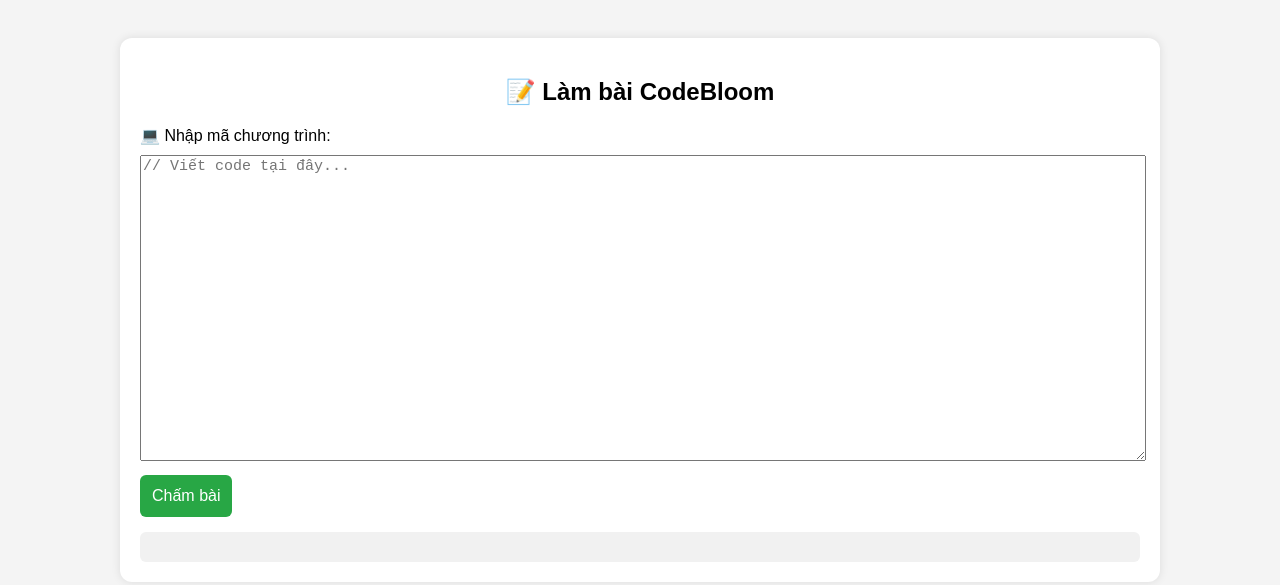
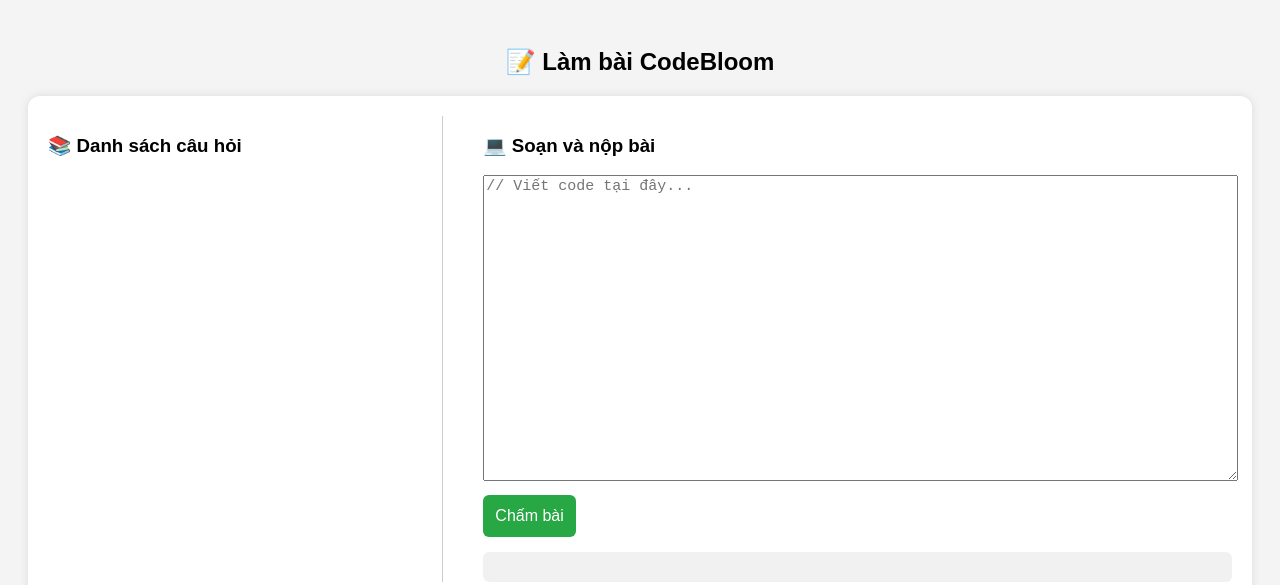
Before and after one commit to ririkaka/codebloom-system, a website: page public/index.html in a window 1280 px wide. Drawn offline with Linux system fonts and the light colour scheme; no server answers; sample sign-in values are in the browser's storage.

Commit message:
cap nhat aksdfjlasdf111111111111111

```diff
--- a/public/index.html
+++ b/public/index.html
@@ -7,24 +7,33 @@
     body {
       font-family: Arial, sans-serif;
       background: #f4f4f4;
-      padding: 30px;
+      padding: 20px;
     }
     .container {
-      max-width: 1000px;
+      max-width: 1200px;
       margin: auto;
-      background: white;
+      background: #fff;
       padding: 20px;
       border-radius: 12px;
+      display: flex;
+      gap: 20px;
       box-shadow: 0 0 10px rgba(0,0,0,0.1);
+    }
+    .left {
+      flex: 1;
+      border-right: 1px solid #ccc;
+      padding-right: 20px;
+    }
+    .right {
+      flex: 2;
+      padding-left: 20px;
     }
     h2 {
       text-align: center;
-      margin-bottom: 20px;
     }
     ul#questionList {
       list-style: none;
       padding: 0;
-      margin-bottom: 20px;
     }
     li.question-item {
       padding: 10px;
@@ -33,19 +42,18 @@
       border-radius: 6px;
       cursor: pointer;
     }
+    li.question-item.selected {
+      background-color: #e0f0ff;
+    }
     li.question-item.done {
       background-color: #d4edda;
       border-left: 5px solid #28a745;
-    }
-    li.question-item:hover {
-      background-color: #f0f8ff;
     }
     textarea {
       width: 100%;
       height: 300px;
       font-family: monospace;
       font-size: 15px;
-      margin-top: 10px;
     }
     button {
       padding: 12px;
@@ -73,17 +81,22 @@
 </head>
 <body>
 
+<h2>📝 Làm bài CodeBloom</h2>
+
 <div class="container">
-  <h2>📝 Làm bài CodeBloom</h2>
+  <!-- Cột trái -->
+  <div class="left">
+    <h3>📚 Danh sách câu hỏi</h3>
+    <ul id="questionList"></ul>
+  </div>
 
-  <ul id="questionList"></ul>
-
-  <label for="codeInput">💻 Nhập mã chương trình:</label>
-  <textarea id="codeInput" placeholder="// Viết code tại đây..."></textarea>
-
-  <button id="submitBtn" disabled>Chấm bài</button>
-
-  <div class="output" id="resultBox"></div>
+  <!-- Cột phải -->
+  <div class="right">
+    <h3>💻 Soạn và nộp bài</h3>
+    <textarea id="codeInput" placeholder="// Viết code tại đây..."></textarea>
+    <button id="submitBtn" disabled>Chấm bài</button>
+    <div class="output" id="resultBox"></div>
+  </div>
 </div>
 
 <script>
@@ -108,7 +121,6 @@
       const res = await fetch(`${API_BASE}/questions`);
       const questions = await res.json();
 
-      questionList.innerHTML = "";
       questions.forEach(q => {
         const li = document.createElement("li");
         li.textContent = `${q.question_id} - ${q.content || 'Không tiêu đề'}`;
@@ -118,10 +130,9 @@
         li.addEventListener("click", () => {
           currentQuestionId = q.question_id;
           submitBtn.disabled = false;
-          codeInput.value = ""; // Xoá code cũ khi chọn câu mới
+          codeInput.value = "";
           resultBox.innerHTML = "";
 
-          // Bỏ chọn các câu khác
           document.querySelectorAll(".question-item").forEach(item => {
             item.classList.remove("selected");
           });
@@ -162,7 +173,6 @@
           <p><strong>Đầu ra mong đợi:</strong> <pre>${data.expected_output}</pre></p>
         `;
 
-        // Đánh dấu đã làm
         doneQuestions.add(currentQuestionId);
         document.querySelectorAll(".question-item").forEach(item => {
           if (item.dataset.id === currentQuestionId) {
```
